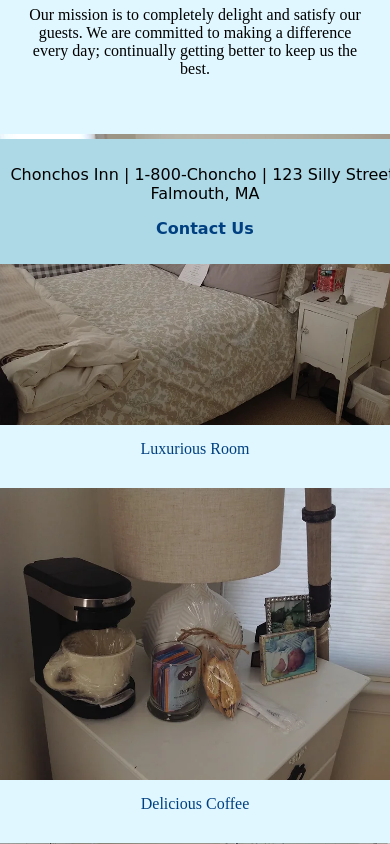
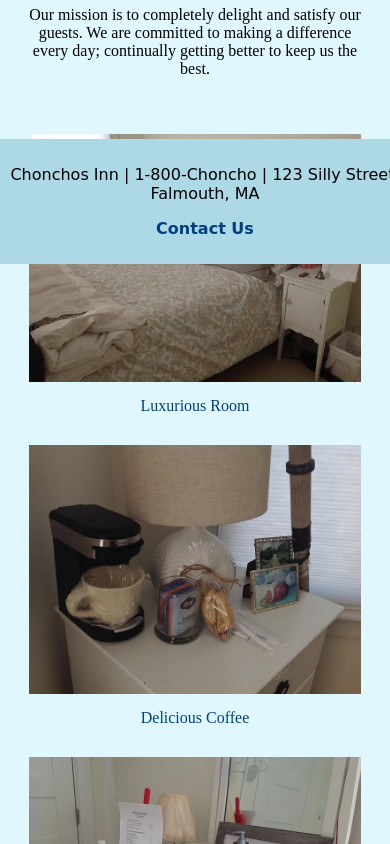
Before and after one commit to joeylandry/ChonchosInn, a plain HTML site: page index.html in a window 390 px wide. Shown: the part 580-1424 px from the top of the page. Drawn offline with Linux system fonts and the light colour scheme.

Commit message:
Update styles.css

```diff
--- a/styles.css
+++ b/styles.css
@@ -176,34 +176,34 @@ th, td {
     }
 
     .image-gallery {
-        display: grid !important; /* use grid to control layout */
+        display: grid; /* use grid to control layout */
         grid-template-columns: 1fr; /* single column layout for stacking */
         gap: 20px; /* space between images */
-        width: 100vw !important; /* full viewport width */
-        margin: 0 !important; /* remove extra margin */
-        padding: 0 !important; /* remove extra padding */
+        width: 100%; /* use 100% width rather than viewport width */
+        margin: 0 auto; /* center-align gallery with zero margin */
+        padding: 0; /* remove any padding */
     }
 
     .gallery-item {
-        width: 100vw !important; /* force full width for each item */
-        max-width: 100% !important; /* no constraint on width */
-        margin: 0 !important; /* remove margins */
-        padding: 0 !important; /* remove padding */
+        width: 95%; /* slightly reduce the width for better fit and spacing */
+        max-width: 400px; /* add a max-width to avoid excessive size */
+        margin: 0 auto; /* center-align each gallery item */
+        padding: 0; /* remove padding */
         box-sizing: border-box; /* ensure padding/margin are included */
     }
 
     .gallery-item img {
-        width: 100vw !important; /* make image fill full viewport width */
-        height: auto !important; /* maintain aspect ratio */
-        display: block !important; /* remove any inline space */
-        object-fit: cover !important; /* make sure image fills container */
+        width: 100%; /* make image fill the entire width of its container */
+        height: auto; /* maintain aspect ratio */
+        display: block; /* remove any inline space */
+        object-fit: cover; /* ensure image covers container */
     }
 
     .gallery-item .caption {
-        width: 100% !important; /* make caption full width */
-        padding: 10px !important; /* add some padding for readability */
-        font-size: 1em !important; /* standardize caption font size */
-        margin-top: 5px !important; /* space above the caption */
+        width: 100%; /* make caption full width */
+        padding: 10px; /* add some padding for readability */
+        font-size: 1em; /* standardize caption font size */
+        margin-top: 5px; /* space above the caption */
         box-sizing: border-box;
     }
 
```
